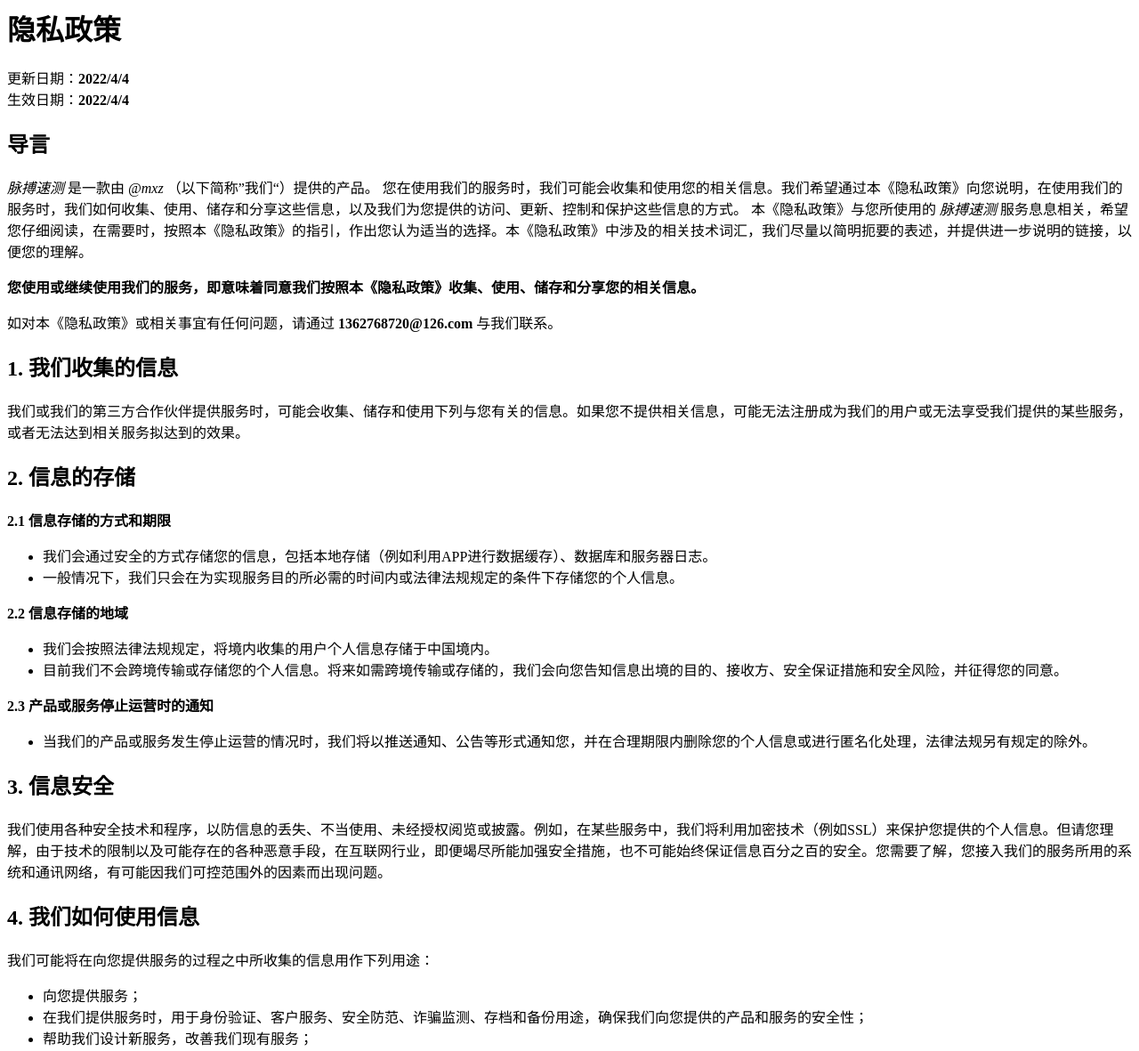
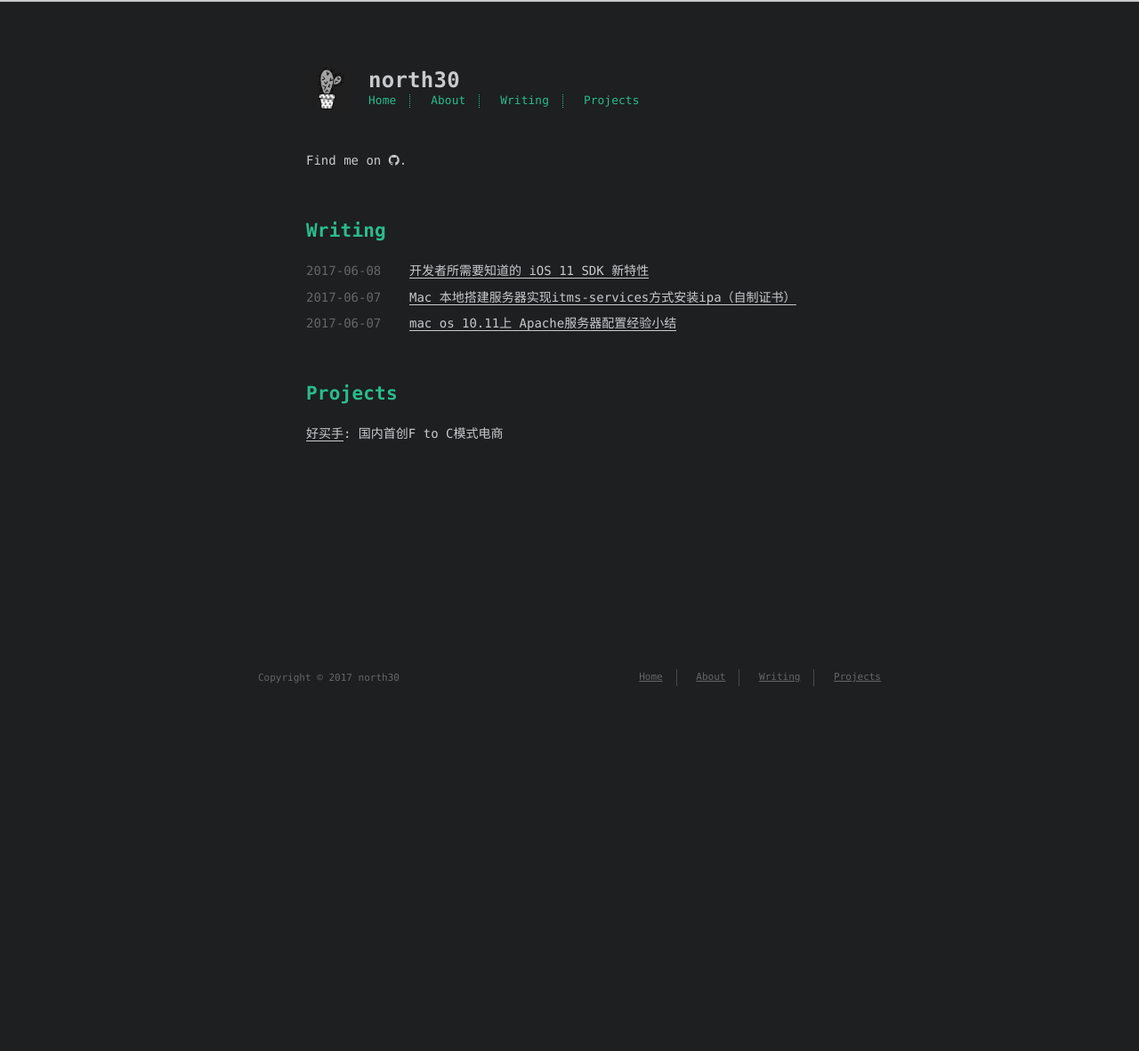
Before and after one commit to megatronxx/megatronxx.github.io, a plain HTML site: page index.html in a window 1280 px wide. Shown: the top 1181 px of the page at 89% size. After the commit the page ends 808 px from the top, so only its background shows below. Drawn offline with Linux system fonts and the light colour scheme; a web font is replaced by a local one.

Commit message:
Update index.html

```diff
--- a/index.html
+++ b/index.html
@@ -1,103 +1,208 @@
-<h1>隐私政策</h1>
-<div>更新日期：<strong>2022/4/4</strong></div>
-<div>生效日期：<strong>2022/4/4</strong></div>
-<h2>导言</h2>
-<p>
-  <i>脉搏速测</i> 是一款由 <i>@mxz</i> （以下简称”我们“）提供的产品。
-  您在使用我们的服务时，我们可能会收集和使用您的相关信息。我们希望通过本《隐私政策》向您说明，在使用我们的服务时，我们如何收集、使用、储存和分享这些信息，以及我们为您提供的访问、更新、控制和保护这些信息的方式。
-  本《隐私政策》与您所使用的 <i>脉搏速测</i> 服务息息相关，希望您仔细阅读，在需要时，按照本《隐私政策》的指引，作出您认为适当的选择。本《隐私政策》中涉及的相关技术词汇，我们尽量以简明扼要的表述，并提供进一步说明的链接，以便您的理解。
-</p>
-<p><strong>您使用或继续使用我们的服务，即意味着同意我们按照本《隐私政策》收集、使用、储存和分享您的相关信息。</strong></p>
-<p>如对本《隐私政策》或相关事宜有任何问题，请通过 <strong>1362768720@126.com</strong> 与我们联系。</p>
-
-<h2>1. 我们收集的信息</h2>
-<p>我们或我们的第三方合作伙伴提供服务时，可能会收集、储存和使用下列与您有关的信息。如果您不提供相关信息，可能无法注册成为我们的用户或无法享受我们提供的某些服务，或者无法达到相关服务拟达到的效果。</p>
+<!DOCTYPE html>
+<html lang=zh>
+<head>
+    <!-- so meta -->
+    <meta charset="utf-8">
+    <meta http-equiv="X-UA-Compatible" content="IE=edge">
+    <meta name="HandheldFriendly" content="True">
+    <meta name="viewport" content="width=device-width, initial-scale=1, maximum-scale=1" />
+    <meta property="og:type" content="website">
+<meta property="og:title" content="north30">
+<meta property="og:url" content="http://github.megatronxx.io/index.html">
+<meta property="og:site_name" content="north30">
+<meta name="twitter:card" content="summary">
+<meta name="twitter:title" content="north30">
 
 
 
 
+              <link rel="shortcut icon" href="/images/favicon.ico">
 
 
 
 
+            <link rel="icon" type="image/png" href="/images/favicon-192x192.png" sizes="192x192">
 
 
-<h2>2. 信息的存储</h2>
-<strong>2.1 信息存储的方式和期限</strong>
-<ul>
-<li>我们会通过安全的方式存储您的信息，包括本地存储（例如利用APP进行数据缓存）、数据库和服务器日志。</li>
-<li>一般情况下，我们只会在为实现服务目的所必需的时间内或法律法规规定的条件下存储您的个人信息。</li>
-</ul>
-
-<strong>2.2 信息存储的地域</strong>
-<ul>
-<li>我们会按照法律法规规定，将境内收集的用户个人信息存储于中国境内。</li>
-<li>目前我们不会跨境传输或存储您的个人信息。将来如需跨境传输或存储的，我们会向您告知信息出境的目的、接收方、安全保证措施和安全风险，并征得您的同意。</li>
-</ul>
-
-<strong>2.3 产品或服务停止运营时的通知</strong>
-<ul>
-<li>当我们的产品或服务发生停止运营的情况时，我们将以推送通知、公告等形式通知您，并在合理期限内删除您的个人信息或进行匿名化处理，法律法规另有规定的除外。</li>
-</ul>
-
-<h2>3. 信息安全</h2>
-<p>
-我们使用各种安全技术和程序，以防信息的丢失、不当使用、未经授权阅览或披露。例如，在某些服务中，我们将利用加密技术（例如SSL）来保护您提供的个人信息。但请您理解，由于技术的限制以及可能存在的各种恶意手段，在互联网行业，即便竭尽所能加强安全措施，也不可能始终保证信息百分之百的安全。您需要了解，您接入我们的服务所用的系统和通讯网络，有可能因我们可控范围外的因素而出现问题。
-</p>
-
-<h2>4. 我们如何使用信息</h2>
-<p>我们可能将在向您提供服务的过程之中所收集的信息用作下列用途：</p>
-<ul>
-  <li>向您提供服务；</li>
-  <li>在我们提供服务时，用于身份验证、客户服务、安全防范、诈骗监测、存档和备份用途，确保我们向您提供的产品和服务的安全性；</li>
-  <li>帮助我们设计新服务，改善我们现有服务；</li>
-  <li>使我们更加了解您如何接入和使用我们的服务，从而针对性地回应您的个性化需求，例如语言设定、位置设定、个性化的帮助服务和指示，或对您和其他用户作出其他方面的回应；</li>
-  <li>向您提供与您更加相关的广告以替代普遍投放的广告；</li>
-  <li>评估我们服务中的广告和其他促销及推广活动的效果，并加以改善；</li>
-  <li>软件认证或管理软件升级；</li>
-  <li>让您参与有关我们产品和服务的调查。</li>
-</ul>
-
-<h2>5. 信息共享</h2>
-<p>
-目前，我们不会主动共享或转让您的个人信息至第三方，如存在其他共享或转让您的个人信息或您需要我们将您的个人信息共享或转让至第三方情形时，我们会直接或确认第三方征得您对上述行为的明示同意。
-</p>
-<p>
-为了投放广告，评估、优化广告投放效果等目的，我们需要向广告主及其代理商等第三方合作伙伴共享您的部分数据，要求其严格遵守我们关于数据隐私保护的措施与要求，包括但不限于根据数据保护协议、承诺书及相关数据处理政策进行处理，避免识别出个人身份，保障隐私安全。
-</p>
-<p>
-我们不会向合作伙伴分享可用于识别您个人身份的信息（例如您的姓名或电子邮件地址），除非您明确授权。
-</p>
-<p>
-我们不会对外公开披露所收集的个人信息，如必须公开披露时，我们会向您告知此次公开披露的目的、披露信息的类型及可能涉及的敏感信息，并征得您的明示同意。
-</p>
-<p>
-随着我们业务的持续发展，我们有可能进行合并、收购、资产转让等交易，我们将告知您相关情形，按照法律法规及不低于本《隐私政策》所要求的标准继续保护或要求新的控制者继续保护您的个人信息。
-</p>
-<p>
-另外，根据相关法律法规及国家标准，以下情形中，我们可能会共享、转让、公开披露个人信息无需事先征得您的授权同意：
-</p>
-<ul>
-  <li>与国家安全、国防安全直接相关的；</li>
-  <li>与公共安全、公共卫生、重大公共利益直接相关的；</li>
-  <li>犯罪侦查、起诉、审判和判决执行等直接相关的；</li>
-  <li>出于维护个人信息主体或其他个人的生命、财产等重大合法权益但又很难得到本人同意的；</li>
-  <li>个人信息主体自行向社会公众公开个人信息的；</li>
-  <li>从合法公开披露的信息中收集个人信息的，如合法的新闻报道、政府信息公开等渠道。</li>
-</ul>
-
-<h2>6. 您的权利</h2>
-<p>
-在您使用我们的服务期间，我们可能会视产品具体情况为您提供相应的操作设置，以便您可以查询、删除、更正或撤回您的相关个人信息，您可参考相应的具体指引进行操作。此外，我们还设置了投诉举报渠道，您的意见将会得到及时的处理。如果您无法通过上述途径和方式行使您的个人信息主体权利，您可以通过本《隐私政策》中提供的联系方式提出您的请求，我们会按照法律法规的规定予以反馈。
-</p>
 
 
-<h2>7. 变更</h2>
-<p>
-我们可能适时修订本《隐私政策》的条款。当变更发生时，我们会在版本更新时向您提示新的《隐私政策》，并向您说明生效日期。请您仔细阅读变更后的《隐私政策》内容，<strong>若您继续使用我们的服务，即表示您同意我们按照更新后的《隐私政策》处理您的个人信息。</strong>
-</p>
+            <link rel="apple-touch-icon" sizes="180x180" href="/images/apple-touch-icon.png">
 
-<h2>8. 未成年人保护</h2>
-<p>
-我们鼓励父母或监护人指导未满十八岁的未成年人使用我们的服务。我们建议未成年人鼓励他们的父母或监护人阅读本《隐私政策》，并建议未成年人在提交的个人信息之前寻求父母或监护人的同意和指导。
-</p>
+
+
+    <!-- title -->
+    <title>north30</title>
+    <!-- styles -->
+    <link rel="stylesheet" href="/css/style.css">
+    <!-- rss -->
+
+
+</head>
+
+<body>
+
+    <div class="content index width mx-auto px2 my4">
+
+          <header id="header">
+  <a href="/">
+
+
+      <div id="logo" style="background-image: url(/images/logo.png);"></div>
+
+
+    <div id="title">
+      <h1>north30</h1>
+    </div>
+  </a>
+  <div id="nav">
+    <ul>
+      <li class="icon">
+        <a href="#"><i class="fa fa-bars fa-2x"></i></a>
+      </li>
+
+        <li><a href="/">Home</a></li>
+
+        <li><a href="/about/">About</a></li>
+
+        <li><a href="/archives/">Writing</a></li>
+
+        <li><a href="/projects/">Projects</a></li>
+
+    </ul>
+  </div>
+</header>
+
+
+        <section id="about">
+
+  <p style="display: inline">
+
+      Find me on
+      <ul id="sociallinks">
+
+          <li><a class="icon" target="_blank" href="https://github.com/megatronxx" title="github"><i class="fa fa-github"></i></a></li>
+
+      </ul>.
+
+  </p>
+</section>
+
+<section id="writing">
+  <span class="h1"><a href="/archives">Writing</a></span>
+  <ul class="post-list">
+
+
+
+
+      <li class="post-item">
+
+    <div class="meta">
+        <time datetime="2017-06-08T06:47:17.000Z" itemprop="datePublished">2017-06-08</time>
+    </div>
+
+
+        <span>
+
+        <a class="" href="/2017/06/08/AR/">开发者所需要知道的 iOS 11 SDK 新特性</a>
+
+
+
+</span>
+      </li>
+
+      <li class="post-item">
+
+    <div class="meta">
+        <time datetime="2017-06-07T09:21:13.000Z" itemprop="datePublished">2017-06-07</time>
+    </div>
+
+
+        <span>
+
+        <a class="" href="/2017/06/07/Mac 本地搭建服务器实现itms-services方式安装ipa(自制证书)/">Mac 本地搭建服务器实现itms-services方式安装ipa（自制证书）</a>
+
+
+
+</span>
+      </li>
+
+      <li class="post-item">
+
+    <div class="meta">
+        <time datetime="2017-06-07T09:21:13.000Z" itemprop="datePublished">2017-06-07</time>
+    </div>
+
+
+        <span>
+
+        <a class="" href="/2017/06/07/mac os 10.11上 Apache服务器配置经验小结/">mac os 10.11上 Apache服务器配置经验小结</a>
+
+
+
+</span>
+      </li>
+
+  </ul>
+
+</section>
+
+
+<section id="projects">
+  <span class="h1"><a href="https://www.haomaishou.com">Projects</a></span>
+  <ul class="project-list">
+
+      <li class="project-item">
+        <a href="https://www.haomaishou.com/">好买手</a>: 国内首创F to C模式电商
+      </li>
+
+  </ul>
+</section>
+
+
+    </div>
+
+    <footer id="footer">
+  <div class="footer-left">
+    Copyright &copy; 2017 north30
+  </div>
+  <div class="footer-right">
+    <nav>
+      <ul>
+
+          <li><a href="/">Home</a></li>
+
+          <li><a href="/about/">About</a></li>
+
+          <li><a href="/archives/">Writing</a></li>
+
+          <li><a href="/projects/">Projects</a></li>
+
+      </ul>
+    </nav>
+  </div>
+</footer>
+
+</body>
+</html>
+<!-- styles -->
+<link rel="stylesheet" href="/lib/font-awesome/css/font-awesome.min.css">
+<link rel="stylesheet" href="/lib/meslo-LG/styles.css">
+<link rel="stylesheet" href="/lib/justified-gallery/justifiedGallery.min.css">
+
+
+<!-- jquery -->
+<script src="/lib/jquery/jquery.min.js"></script>
+<script src="/lib/justified-gallery/jquery.justifiedGallery.min.js"></script>
+<script src="/js/main.js"></script>
+<!-- Google Analytics -->
+
+    <script type="text/javascript">
+        (function(i,s,o,g,r,a,m) {i['GoogleAnalyticsObject']=r;i[r]=i[r]||function() {
+        (i[r].q=i[r].q||[]).push(arguments)},i[r].l=1*new Date();a=s.createElement(o),
+        m=s.getElementsByTagName(o)[0];a.async=1;a.src=g;m.parentNode.insertBefore(a,m)
+        })(window,document,'script','//www.google-analytics.com/analytics.js','ga');
+        ga('create', 'UA-86660611-1', 'auto');
+        ga('send', 'pageview');
+    </script>
+
+<!-- Disqus Comments -->
```
